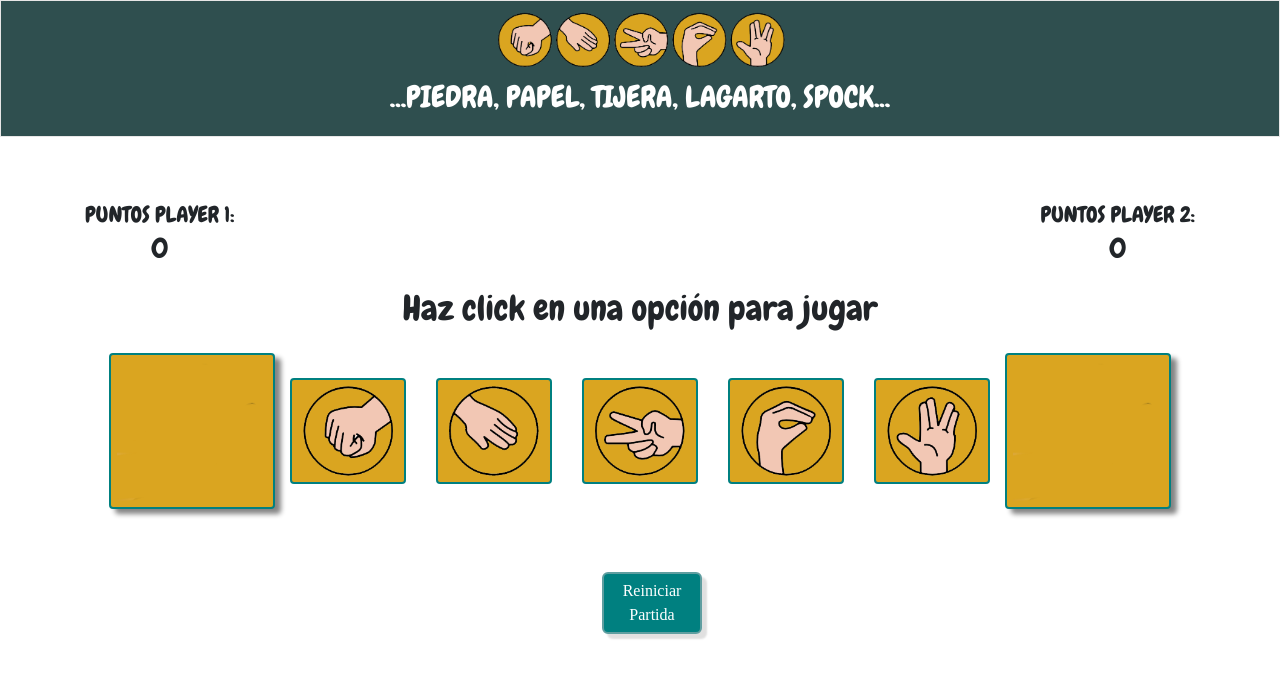
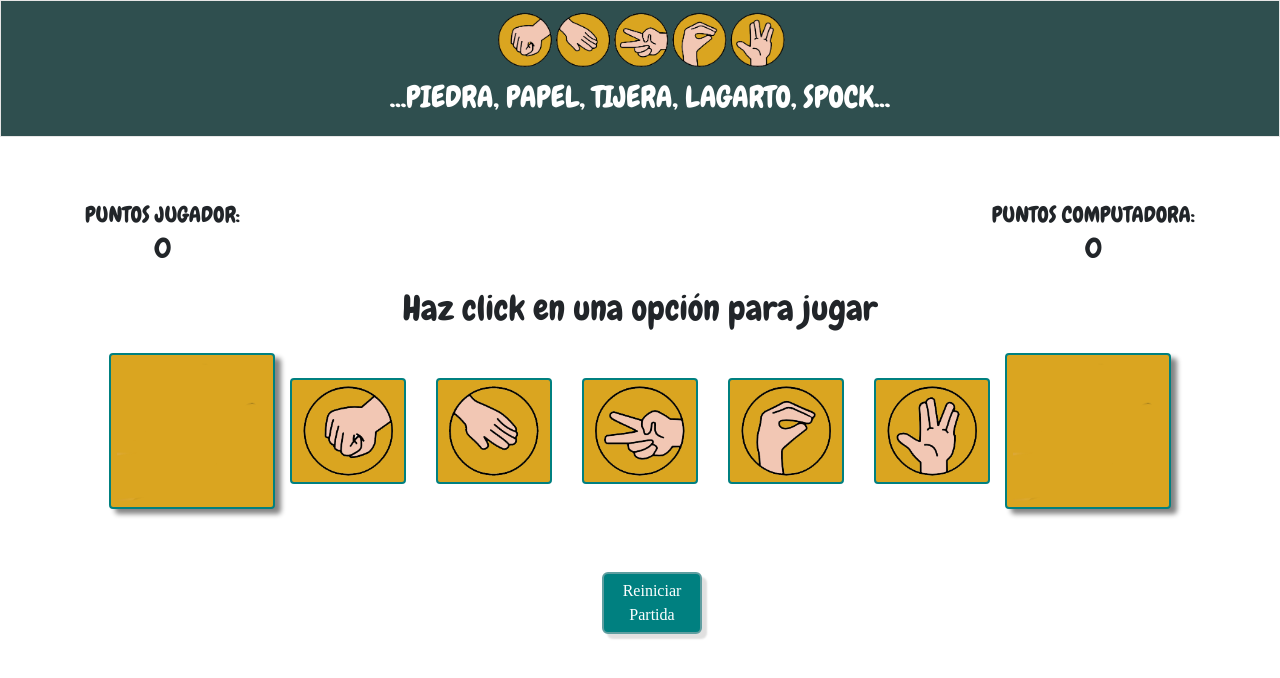
Before and after one commit to agusadhemar17/unq-agustina-adhemar-trabajo-final, a React (Create React App) app: page / in a window 1280 px wide. Shown: the top 678 px of the page. Built offline with nearby package versions, Linux system fonts and the light colour scheme.

Commit message:
version final 1.1

```diff
--- a/src/components/BoardGame.js
+++ b/src/components/BoardGame.js
@@ -89,10 +89,10 @@ import contenedor from './contenedor.png'
 
 <div  className = "header-point-sm" >
           <div>
-            PUNTOS PLAYER 1: <h3> {Number(pointPlayer)} </h3 >
+            PUNTOS JUGADOR: <h3> {Number(pointPlayer)} </h3 >
           </div>
           <div>
-            PUNTOS PLAYER 2:
+            PUNTOS COMPUTADORA:
             <h3>{ Number(pointComputer) }  </h3>
           </div>
         </div>
```
